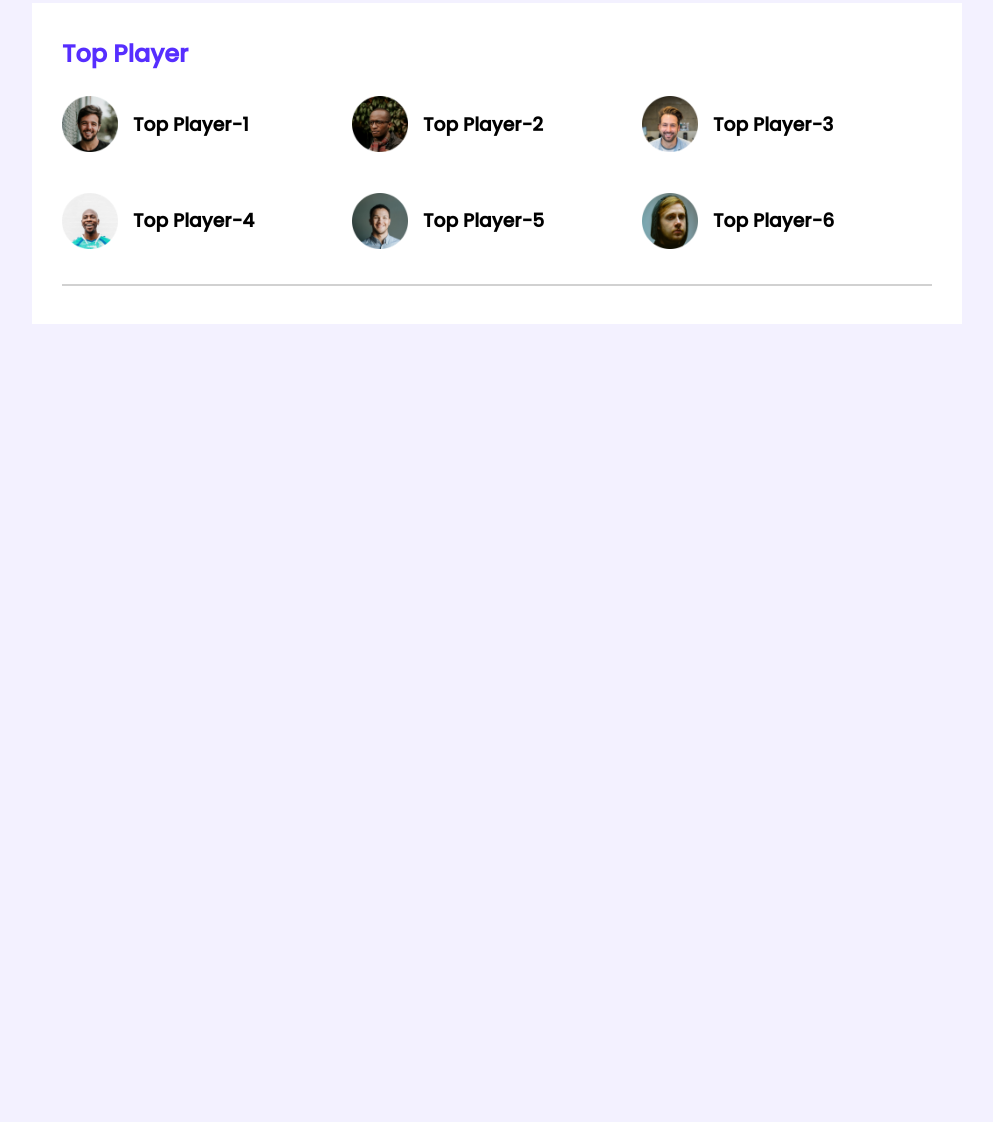
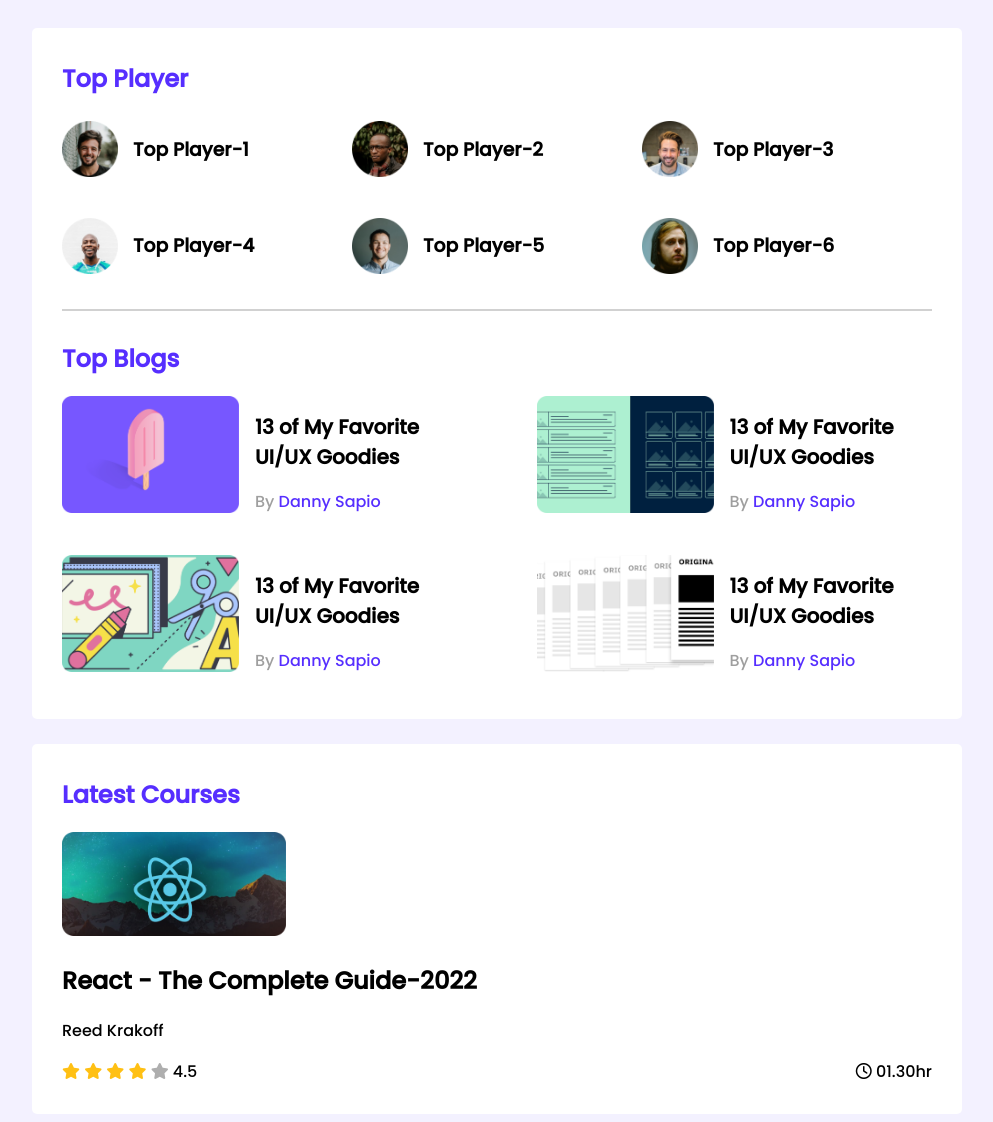
Before and after one commit to sartajdev007/leader-board-practice, a plain HTML site: page index.html in a window 1280 px wide. Shown: the part 5-1127 px from the top of the page, without its empty margins (143-1136 px from the left). Before the commit the page ends 800 px from the top, so only its background shows below. Drawn offline with Linux system fonts and the light colour scheme.

Commit message:
latest course

```diff
--- a/index.html
+++ b/index.html
@@ -6,8 +6,11 @@
     <meta http-equiv="X-UA-Compatible" content="IE=edge">
     <meta name="viewport" content="width=device-width, initial-scale=1.0">
     <title>LeaderBoard</title>
+    <!-- font-awesome kit -->
+    <script src="https://kit.fontawesome.com/c5ae7d12de.js" crossorigin="anonymous"></script>
     <!-- stylesheet -->
     <link rel="stylesheet" href="style.css">
+
 </head>
 
 <body>
@@ -47,6 +50,80 @@
                 </div>
             </div>
             <hr>
+            <div class="top-blogs">
+                <h2 class="player-title">Top Blogs</h2>
+                <div class="blogs">
+                    <article class="blog">
+                        <div class="thumbnail">
+                            <img src="images/blogs/blog-1.png" alt="">
+                        </div>
+                        <div class="blog-info">
+                            <h2 class="blog-title">13 of My Favorite
+                                UI/UX Goodies</h2>
+                            <p class="blog-author">By <a href="">Danny Sapio</a></p>
+                        </div>
+                    </article>
+                    <article class="blog">
+                        <div class="thumbnail">
+                            <img src="images/blogs/blog-2.png" alt="">
+                        </div>
+                        <div class="blog-info">
+                            <h2 class="blog-title">13 of My Favorite
+                                UI/UX Goodies</h2>
+                            <p class="blog-author">By <a href="">Danny Sapio</a></p>
+                        </div>
+                    </article>
+                    <article class="blog">
+                        <div class="thumbnail">
+                            <img src="images/blogs/blog-3.png" alt="">
+                        </div>
+                        <div class="blog-info">
+                            <h2 class="blog-title">13 of My Favorite
+                                UI/UX Goodies</h2>
+                            <p class="blog-author">By <a href="">Danny Sapio</a></p>
+                        </div>
+                    </article>
+                    <article class="blog">
+                        <div class="thumbnail">
+                            <img src="images/blogs/blog-4.png" alt="">
+                        </div>
+                        <div class="blog-info">
+                            <h2 class="blog-title">13 of My Favorite
+                                UI/UX Goodies</h2>
+                            <p class="blog-author">By <a href="">Danny Sapio</a></p>
+                        </div>
+                    </article>
+                </div>
+            </div>
+        </section>
+        <section class="container">
+            <div class="latest-courses">
+                <h2 class="player-title">Latest Courses</h2>
+                <div class="course">
+                    <div class="course-banner">
+                        <img src="images/courses/course-1.png" alt="">
+                    </div>
+                    <div class="course-info">
+                        <h2 class="course-title">React - The Complete Guide-2022</h2>
+                        <p class="course-instructor">Reed Krakoff</p>
+                    </div>
+                    <div class="course-details">
+                        <div class="ratings">
+                            <i class="fa-solid fa-star filled"></i>
+                            <i class="fa-solid fa-star filled"></i>
+                            <i class="fa-solid fa-star filled"></i>
+                            <i class="fa-solid fa-star filled"></i>
+                            <i class="fa-solid fa-star empty"></i>
+                            <span>4.5</span>
+                        </div>
+
+                        <div class="course-time">
+                            <i class="fa-regular fa-clock"></i>
+                            01.30hr
+                        </div>
+                    </div>
+                </div>
+            </div>
         </section>
 
     </main>
--- a/style.css
+++ b/style.css
@@ -9,18 +9,22 @@ body {
 
 main {
     display: flex;
-    justify-content: center;
+    flex-direction: column;
+    align-items: center;
 }
 
 .container {
     background-color: #FFFFFF;
     width: 870px;
     padding: 30px;
+    margin-top: 25px;
+    border-radius: 5px;
 }
 
 hr {
     border: 1px solid #D1D1D1;
     margin-top: 30px;
+    margin-bottom: 30px;
 }
 
 /* top-players style */
@@ -49,3 +53,58 @@ hr {
 .player-name {
     margin-left: 15px;
 }
+
+/* Top Blogs style */
+.blogs {
+    display: grid;
+    grid-template-columns: repeat(2, 1fr);
+    grid-row-gap: 25px;
+    grid-column-gap: 79px;
+}
+
+article {
+    display: flex;
+}
+
+.blog .thumbnail img {
+    width: 177px;
+    height: 117px;
+}
+
+.blog-info {
+    margin-left: 16px;
+}
+
+.blog-title {
+    font-size: 20px;
+}
+
+.blog-author {
+    font-size: 16px;
+    color: #9F9F9F;
+}
+
+.blog-author a {
+    text-decoration: none;
+    color: #562EFF;
+}
+
+/* Latest Course */
+.course .course-banner img {
+    width: 224px;
+    height: 104px;
+}
+
+.fa-star.filled {
+    color: #FFC014;
+}
+
+.fa-star.empty {
+    color: #AEAEAE;
+}
+
+.course-details {
+    display: flex;
+    align-items: center;
+    justify-content: space-between;
+}
```
